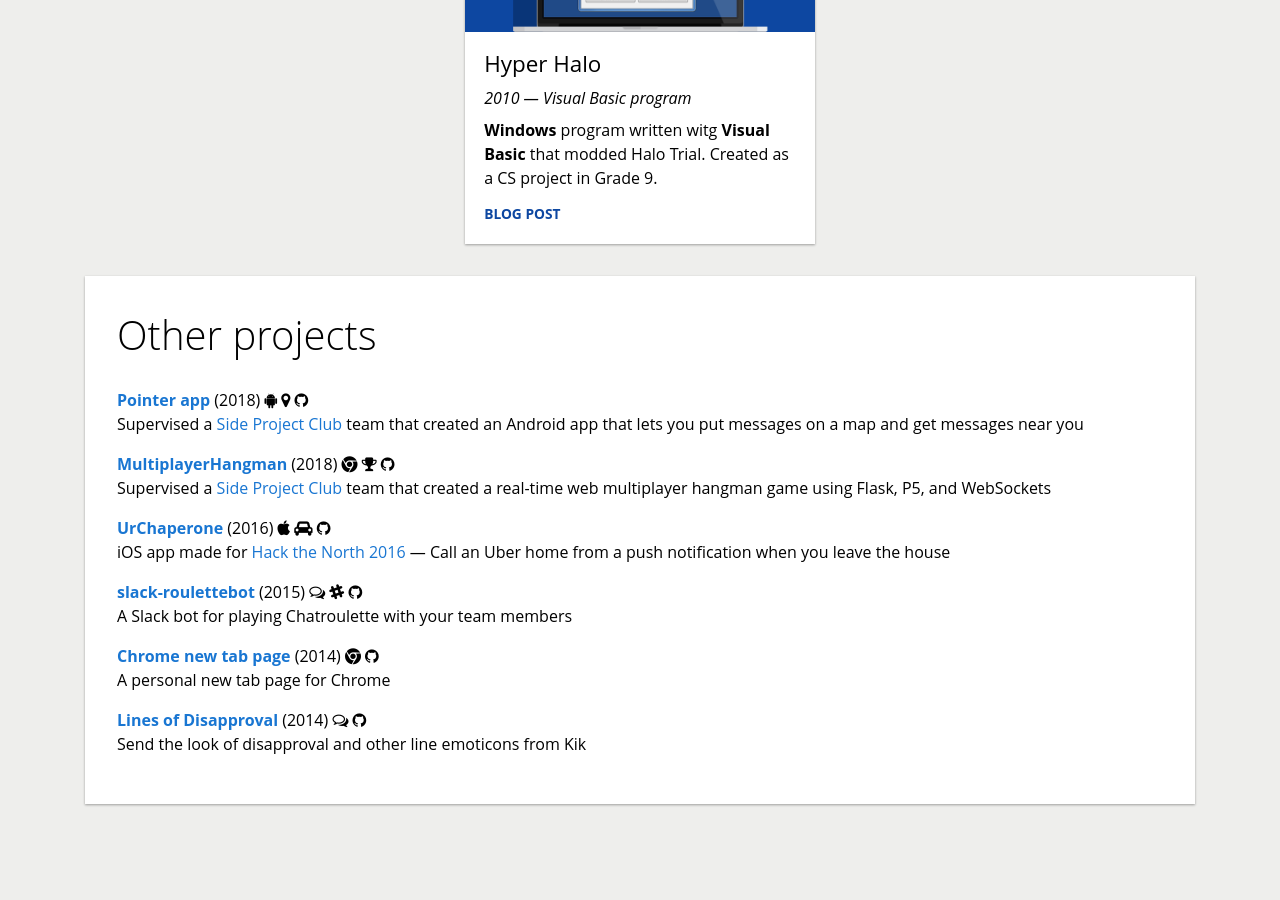
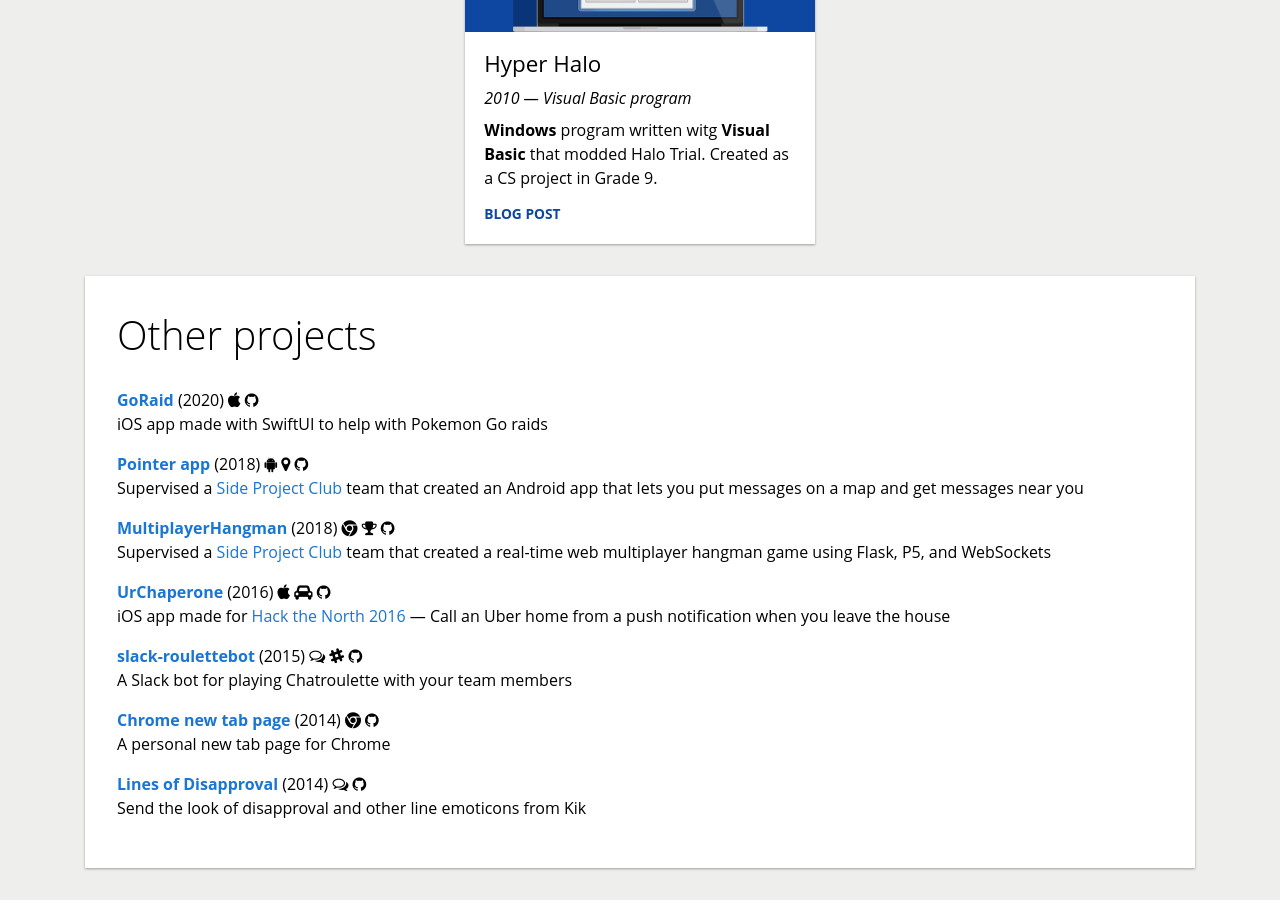
Before and after one commit to AcroMace/acromace.github.io, a Jekyll site: the page built from index.html, in a window 1280 px wide and 900 px high, scrolled down 3931 px. Built offline with Jekyll 4.4.1, drawn with Linux system fonts in a browser that asks for light colours; before the commit the page ends 4767 px from its top, so only the background shows below that.

Commit message:
Add GoRaid

```diff
--- a/_includes/project_other.html
+++ b/_includes/project_other.html
@@ -4,6 +4,9 @@
       <h1>Other projects</h1>
     </div>
     <ul>
+      {% assign goraid-icons = "fa-apple,fa-github" | split: "," %}
+      {% include project_other_row.html url="https://github.com/AcroMace/GoRaid" year="2020" title="GoRaid" description="iOS app made with SwiftUI to help with Pokemon Go raids" fa_icons=goraid-icons %}
+
       {% assign pointerapp-icons = "fa-android,fa-map-marker,fa-github" | split: "," %}
       {% include project_other_row.html url="https://github.com/PointerTeam/PointerApp" year="2018" title="Pointer app" description="Supervised a [Side Project Club](https://www.facebook.com/sideprojectclub/) team that created an Android app that lets you put messages on a map and get messages near you" fa_icons=pointerapp-icons %}
 
```
